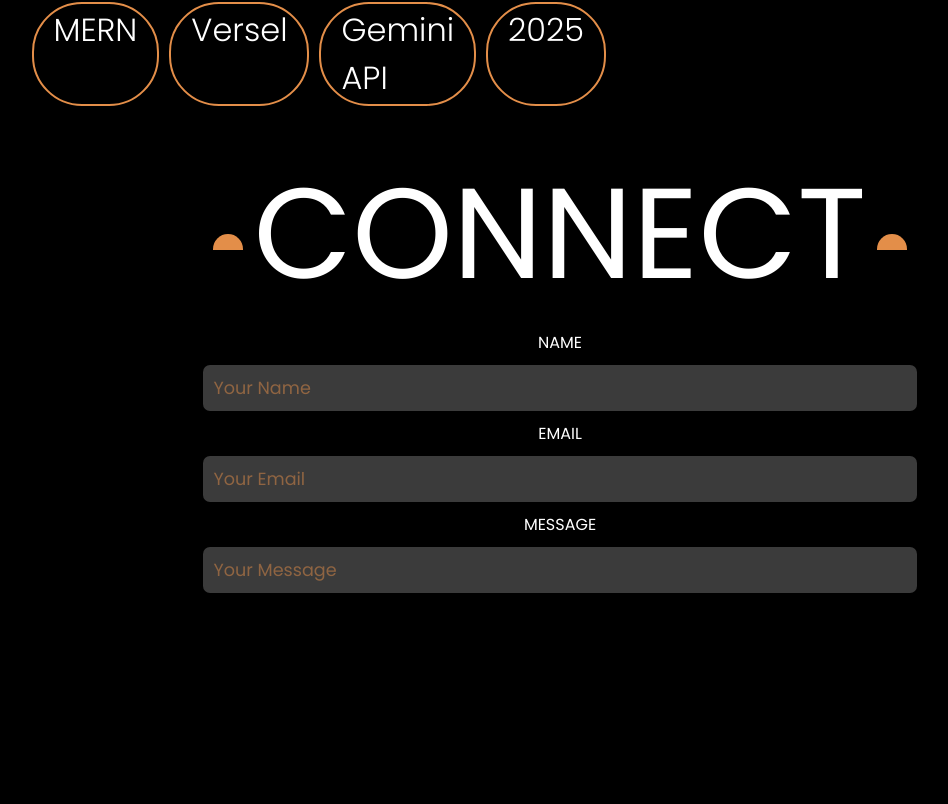
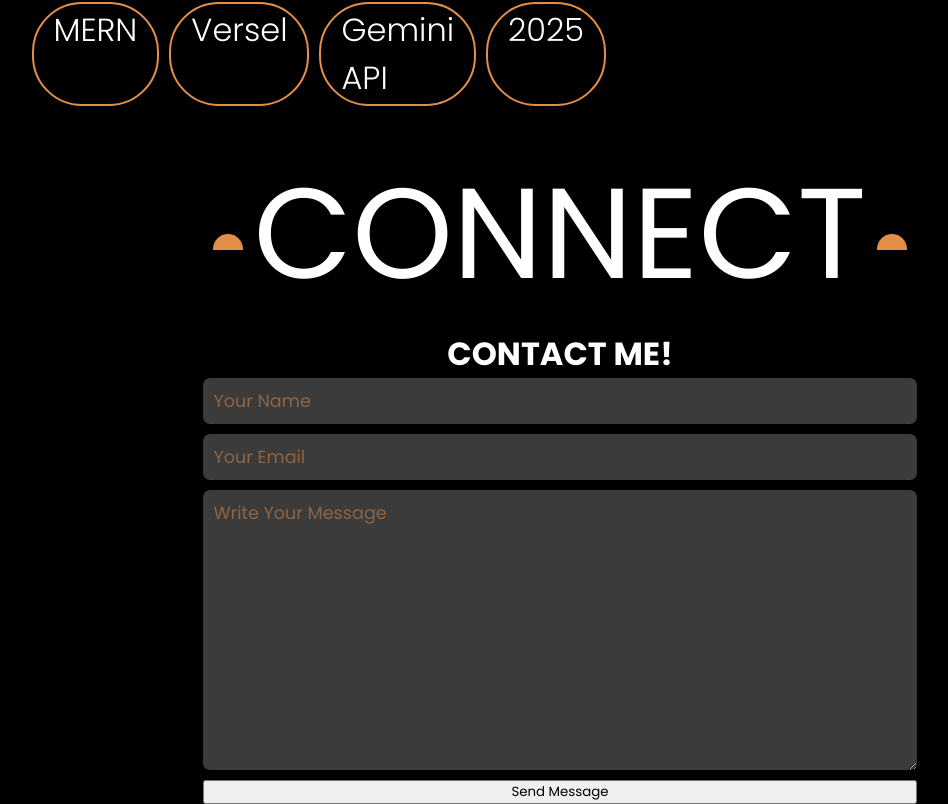
Before and after one commit to Arifkhan2007111/Portfolio, a React (Vite) app in the folder FrontEnd/: page / in a window 1280 px wide. Shown: the part 7090-7894 px from the top of the page, without its empty margins (80-1028 px from the left). Before the commit the page ends 7683 px from the top, so only its background shows below. Built offline with nearby package versions, Linux system fonts and the light colour scheme.

Commit message:
Some Connect page changes

```diff
--- a/FrontEnd/src/Components/landing.jsx
+++ b/FrontEnd/src/Components/landing.jsx
@@ -221,13 +221,12 @@ const Landing = () => {
         <div className="connect">
           <div className="part-start">CONNECT</div>
           <div className="connect-form">
-            <form>
-              <label>NAME</label>
-              <input placeholder="Your Name"></input>
-              <label>EMAIL</label>
-              <input placeholder="Your Email"></input>
-              <label>MESSAGE</label>
-              <input placeholder="Your Message"></input>
+            <h1>CONTACT <span>ME!</span></h1>
+            <form action="#">
+              <input className="input" type="text" placeholder="Your Name"></input>
+              <input className="input" type="email" placeholder="Your Email"></input>
+              <textarea className="input" cols={30} rows={10} placeholder="Write Your Message"></textarea>
+              <button className="btn" type="submit">Send Message</button>
             </form>
           </div>
         </div>
```
